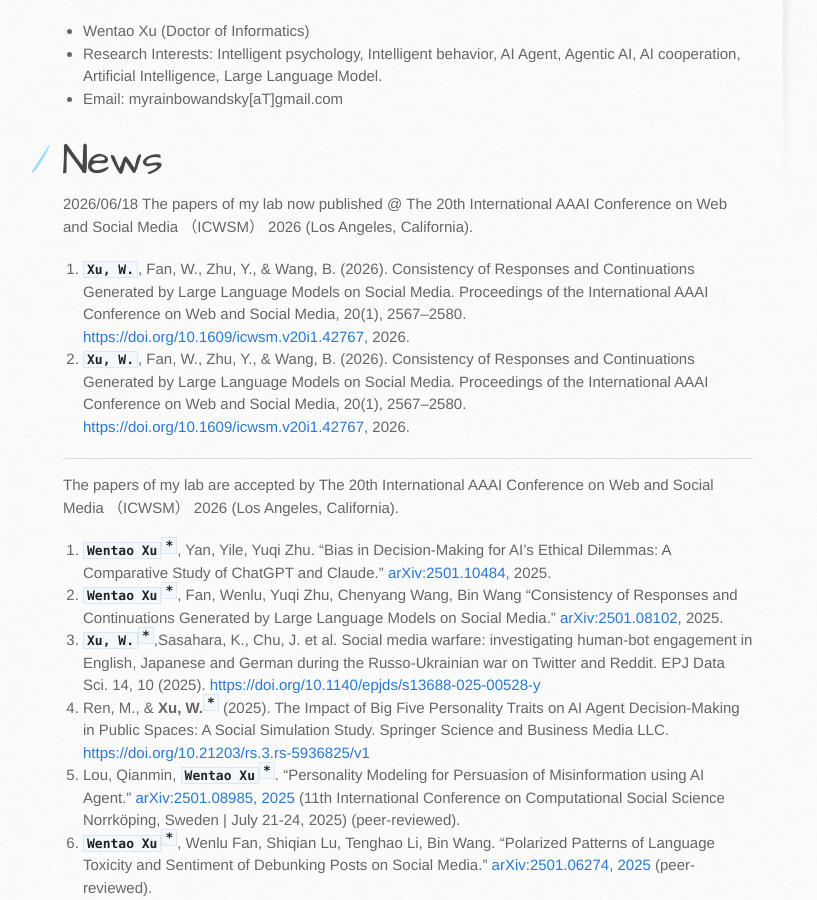
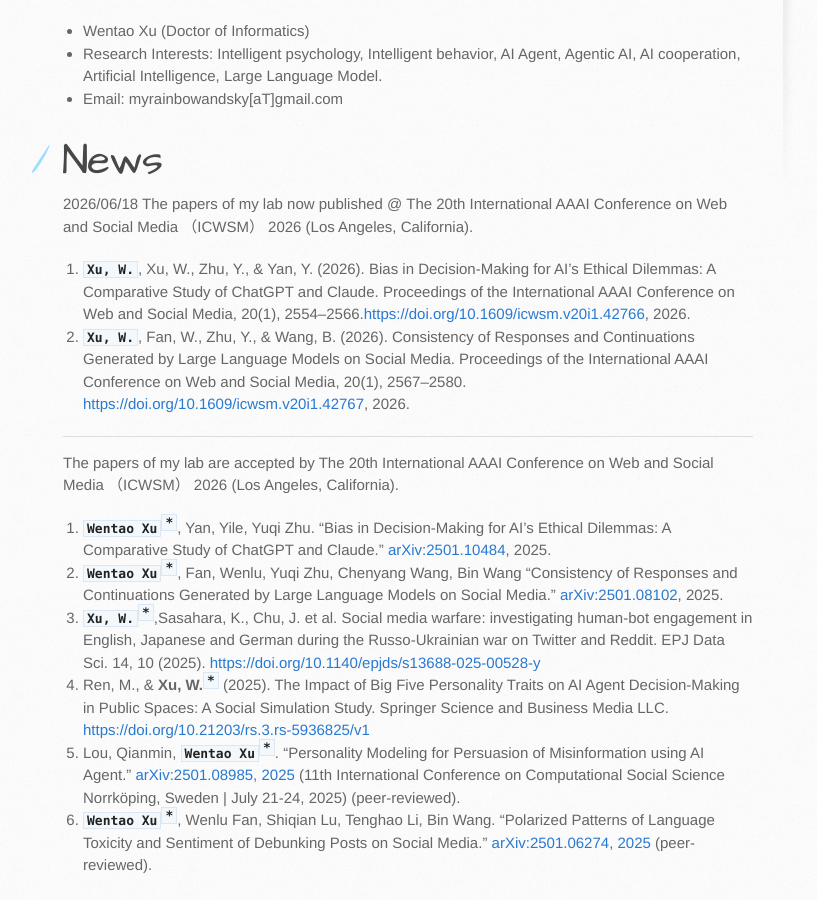
Before and after one commit to myrainbowandsky/myrainbowandsky.github.io, a Jekyll site: the page built from index.md, in a window 1280 px wide and 900 px high, scrolled down 552 px. Shown: the whole window, without its empty margins (107-924 px from the left). Built offline with Jekyll 4.4.1, drawn with Linux system fonts in a browser that asks for light colours; the repository's description, which GitHub fills in, is left out.

Commit message:
Update index.md

```diff
--- a/index.md
+++ b/index.md
@@ -17,7 +17,7 @@
 # News
 2026/06/18
 The papers of my lab now published @ The 20th International AAAI Conference on Web and Social Media （ICWSM） 2026 (Los Angeles, California).
-1. **`Xu, W.`**, Fan, W., Zhu, Y., & Wang, B. (2026). Consistency of Responses and Continuations Generated by Large Language Models on Social Media. Proceedings of the International AAAI Conference on Web and Social Media, 20(1), 2567–2580. [https://doi.org/10.1609/icwsm.v20i1.42767](https://doi.org/10.1609/icwsm.v20i1.42766), 2026.
+1. **`Xu, W.`**, Xu, W., Zhu, Y., & Yan, Y. (2026). Bias in Decision-Making for AI’s Ethical Dilemmas: A Comparative Study of ChatGPT and Claude. Proceedings of the International AAAI Conference on Web and Social Media, 20(1), 2554–2566.[https://doi.org/10.1609/icwsm.v20i1.42766](https://doi.org/10.1609/icwsm.v20i1.42766), 2026.
 2. **`Xu, W.`**, Fan, W., Zhu, Y., & Wang, B. (2026). Consistency of Responses and Continuations Generated by Large Language Models on Social Media. Proceedings of the International AAAI Conference on Web and Social Media, 20(1), 2567–2580. [https://doi.org/10.1609/icwsm.v20i1.42767](https://doi.org/10.1609/icwsm.v20i1.42767), 2026.
 
 -----------------------------------------------------------------------------------------------------------------
```
